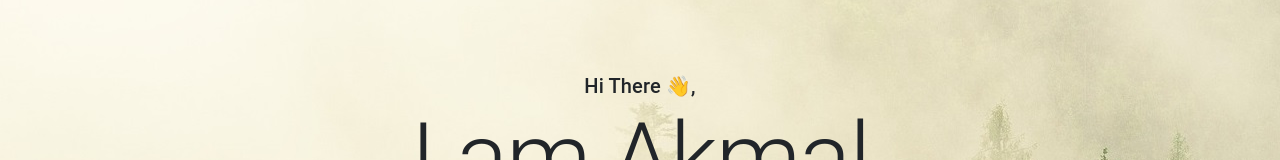
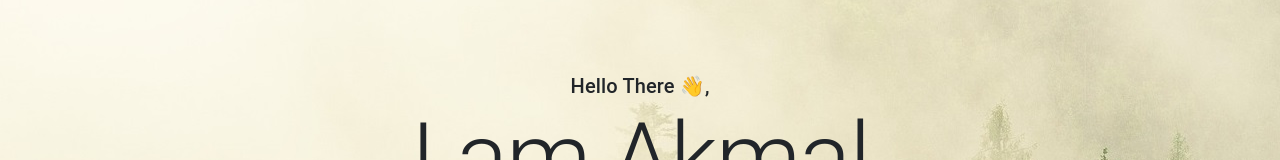
Before and after one commit to iamakmal/akmal-portfolio, a React (Create React App) app: page / in a window 1280 px wide. Shown: the part 210-370 px from the top of the page. Built offline with nearby package versions, Linux system fonts and the light colour scheme.

Commit message:
home updated

```diff
--- a/src/components/home.jsx
+++ b/src/components/home.jsx
@@ -23,7 +23,7 @@ function Home() {
     }}
     >
 
-    <Typography variant="h6"align="center">Hi There 👋,</Typography>
+    <Typography variant="h6"align="center">Hello There 👋,</Typography>
     <Typography variant="h1" align="center">I am Akmal</Typography>
     <Typography variant="h3" align="center">
     <Typewriter
```
